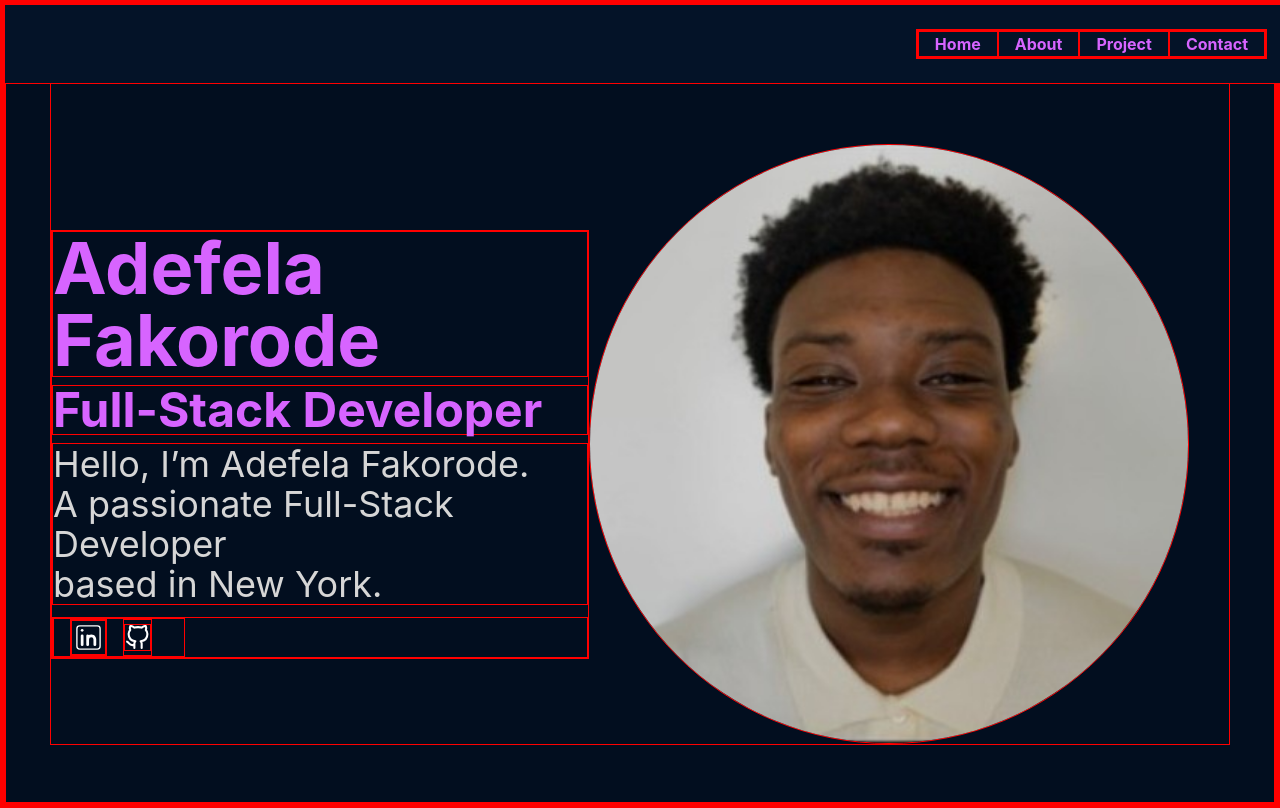
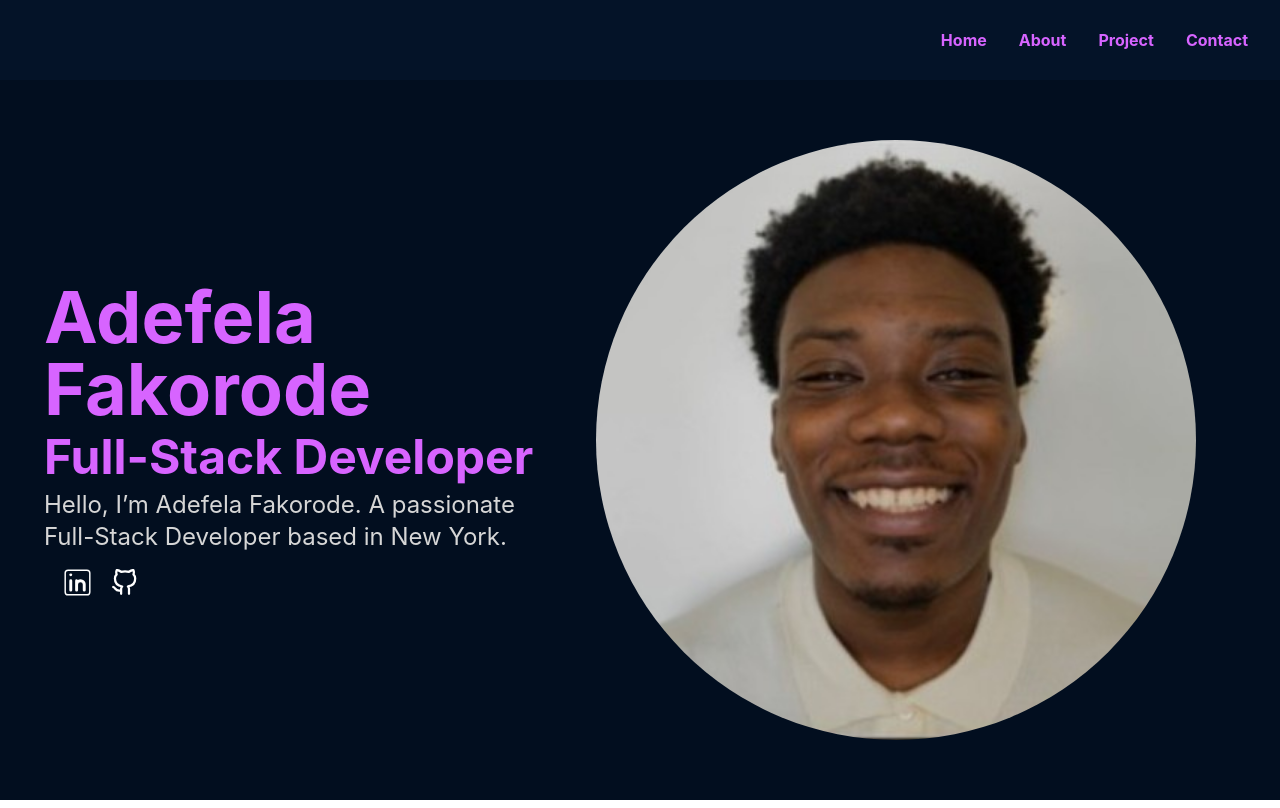
Before and after one commit to AdefelaFakorode/Adefela, a React (Vite) app: page / in a window 1280 px wide. Built offline with nearby package versions, Linux system fonts and the light colour scheme.

Commit message:
home resp. done

```diff
--- a/src/components/Home.jsx
+++ b/src/components/Home.jsx
@@ -6,28 +6,27 @@ const Home = () => {
   return (
     <div name="home" className="w-full h-screen bg-secondary">
       {/* Container */}
-      <div className="max-w-full px-11 flex flex-col justify-center h-full ">
+      <div className="max-w-full px-11 flex flex-col justify-center h-full">
         {/* Flex Container for Text and Image */}
         <div className="flex flex-col sm:flex-row items-center">
           {/* Image */}
           <img
             src={PP}
             alt="My Image"
-            className="w-full sm:max-w-[1000px] sm:mt-20 mt-[100px] mb-10 sm:mb-0 rounded-full sm:mr-10 sm:order-1 lg:max-w-[500px] xl:max-w-[600px] sm:ml-auto"
+            className="w-full sm:max-w-[1000px] sm:mt-20 mt-[100px] mb-10 sm:mb-0 rounded-full sm:mr-10 sm:order-1 lg:max-w-[500px] xl:max-w-[600px] sm:ml-auto "
           />
           {/* Text */}
-          <div className="text-center sm:text-left sm:ml-auto sm:mt-20">
-            <h1 className="text-4xl xl:text-7xl sm:mb-2 text-primaryTextColor font-bold">
+          <div className="text-center sm:text-left sm:ml-auto sm:mt-20 ">
+            <h1 className="md:text-7xl text-4xl xl:text-7xl sm:mb-2 text-primaryTextColor font-bold">
               Adefela Fakorode
             </h1>
-            <h2 className="text-2xl xl:text-5xl sm:mb-2 text-primaryTextColor font-bold">
+            <h2 className="md:text-5xl   text-2xl xl:text-5xl sm:mb-2 text-primaryTextColor font-bold">
               Full-Stack Developer
             </h2>
             {/* Intro */}
-            <p className="text-2xl xl:text-4xl text-mainTextColor sm:text-left">
+            <p className="text-2xl xl:text-2xl text-mainTextColor sm:text-left">
               Hello, I’m Adefela Fakorode.
-              <br />
-              A passionate Full-Stack Developer <br />
+              A passionate <br /> Full-Stack Developer
               based in New York.
             </p>
             {/* LinkedIN & Github */}
--- a/src/index.css
+++ b/src/index.css
@@ -8,5 +8,5 @@ li{
 }
 
 *{
-    border: 1px solid red;
+
 }
--- a/tailwind.config.js
+++ b/tailwind.config.js
@@ -6,7 +6,7 @@ export default {
       colors: {
         'primaryTextColor': '#D764FF',
         'bColor': '#3D0053',
-        'bHoverColor': '#23002F',
+        'bHoverColor': '#ac48cf',
         'primary': '#041328',
         'secondary': '#020E1F',
         'mainTextColor' : '#D6D6D6'
```
